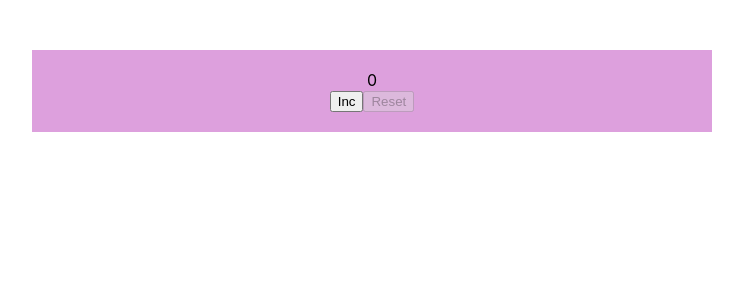
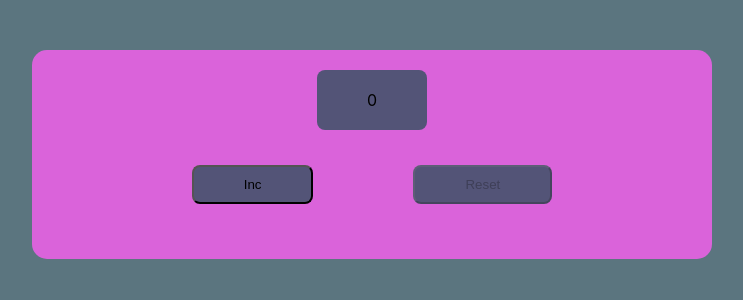
Before and after one commit to Tampoka/Counter, a React (Create React App) app: page / in a window 1280 px wide. Shown: the top 300 px of the page, without its empty margins (268-1011 px from the left). Built offline with nearby package versions, Linux system fonts and the light colour scheme.

Commit message:
finished init.styling

```diff
--- a/src/App.css
+++ b/src/App.css
@@ -0,0 +1,3 @@
+html {
+    background-color: rgba(47, 80, 93, 0.79);
+}
--- a/src/App.tsx
+++ b/src/App.tsx
@@ -1,9 +1,9 @@
 import React from 'react';
 import {Counter} from "./Counter/Counter";
-
+import "./App.css"
 function App() {
     return (
-        <div className="App">
+        <div className="app">
             <Counter/>
         </div>
     );
--- /dev/null
+++ b/src/Counter/Control/Control.module.css
@@ -0,0 +1,8 @@
+.control {
+    padding:10px 50px;
+    margin: 20px 50px;
+
+    border-radius: 8px;
+
+    background-color: rgba(47, 80, 93, 0.79);
+}
--- /dev/null
+++ b/src/Counter/Control/Control.tsx
@@ -0,0 +1,18 @@
+import React from "react";
+import s from "./Control.module.css"
+
+export type ControlPropsType = {
+    title: string
+    count: number
+    action: () => void
+    setDisabled: () => boolean
+}
+export const Control = (props: ControlPropsType) => {
+
+    return <div>
+        <button onClick={props.action}
+                disabled={props.setDisabled()}
+                className={s.control}>{props.title}
+        </button>
+    </div>
+}
--- a/src/Counter/Counter.module.css
+++ b/src/Counter/Counter.module.css
@@ -7,5 +7,14 @@
     margin: 50px auto;
     padding: 20px;
 
-    background-color: plum;
+    border-radius: 15px;
+
+    background-color: #da63da;
 }
+
+.controls {
+    display: flex;
+    justify-content: space-around;
+
+    margin: 15px;
+}
--- a/src/Counter/Counter.tsx
+++ b/src/Counter/Counter.tsx
@@ -1,29 +1,37 @@
 import React, {useState} from "react";
-import {Controls} from "./Controls/Controls";
 import {Display} from "./Display/Display";
 import s from "./Counter.module.css"
+import {Control} from "./Control/Control";
 
 export const Counter = () => {
     const maxValue: number = 5
     const minValue: number = 0
-    let [count, setCount] = useState<number>(minValue)
+    const [count, setCount] = useState<number>(minValue)
 
-    const increment = () => {
-        setCount(count + 1)
+    const increment = () => setCount(count + 1)
+
+    const reset = () => setCount(minValue)
+
+    const disableInc = () => {
+        return count === maxValue
     }
-    const reset = () => {
-        setCount(minValue)
+
+    const disableReset = () => {
+        return count === minValue
     }
 
     return <div className={s.counter}>
         <Display count={count}
                  maxValue={maxValue}/>
-        <Controls count={count}
-                  setCount={setCount}
-                  increment={increment}
-                  reset={reset}
-                  maxValue={maxValue}
-                  minValue={minValue}
-        />
+
+        <div className={s.controls}><Control title="Inc"
+                      count={count}
+                      action={increment}
+                      setDisabled={disableInc}/>
+
+            <Control title="Reset"
+                     count={count}
+                     action={reset}
+                     setDisabled={disableReset}/></div>
     </div>
 }
--- a/src/Counter/Display/Display.module.css
+++ b/src/Counter/Display/Display.module.css
@@ -1,3 +1,11 @@
+.display {
+    background-color:  rgba(47, 80, 93, 0.79);
+
+    padding: 20px 50px;
+
+    border-radius: 8px;
+}
+
 .error {
     font-size: 24px;
     color:red
--- a/src/Counter/Display/Display.tsx
+++ b/src/Counter/Display/Display.tsx
@@ -6,7 +6,7 @@ export type DisplayPropsType={
     maxValue:number
 }
 export const Display=(props:DisplayPropsType)=>{
-    return <div>
+    return <div className={s.display}>
         <div className={props.count===props.maxValue?s.error:""}>{props.count}</div>
     </div>
 }
```
